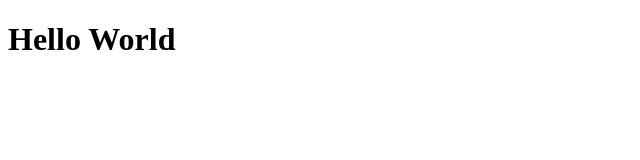
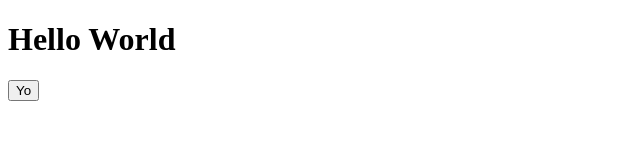
Before and after one commit to titaniumbutter/traceability-lab, a website: page public/index.html in a window 1280 px wide. Shown: the full height of the page, 0-640 px from the left. Drawn offline with nearby package versions, Linux system fonts and the light colour scheme.

Commit message:
added button

```diff
--- a/public/index.html
+++ b/public/index.html
@@ -9,5 +9,6 @@
 </head>
 <body>
     <h1>Hello World</h1>
+    <button>Yo</button>
 </body>
 </html>
```
